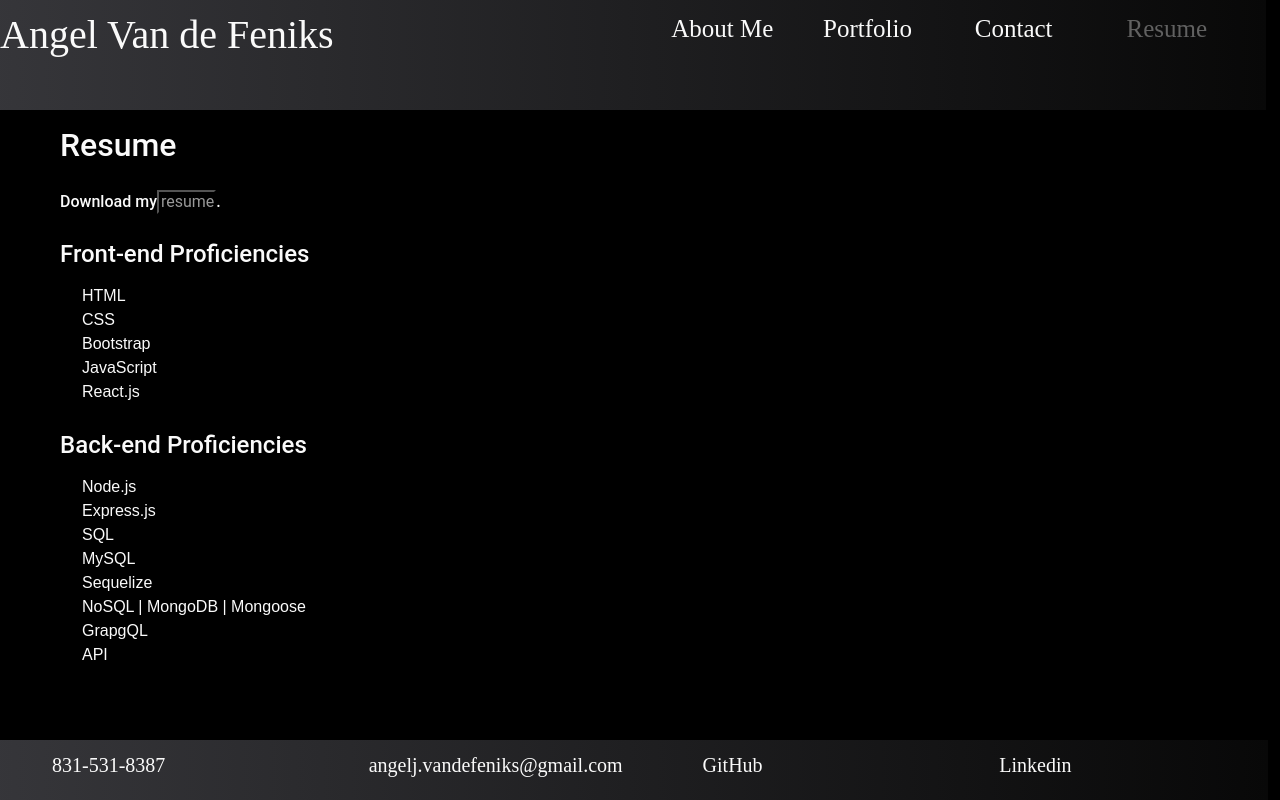
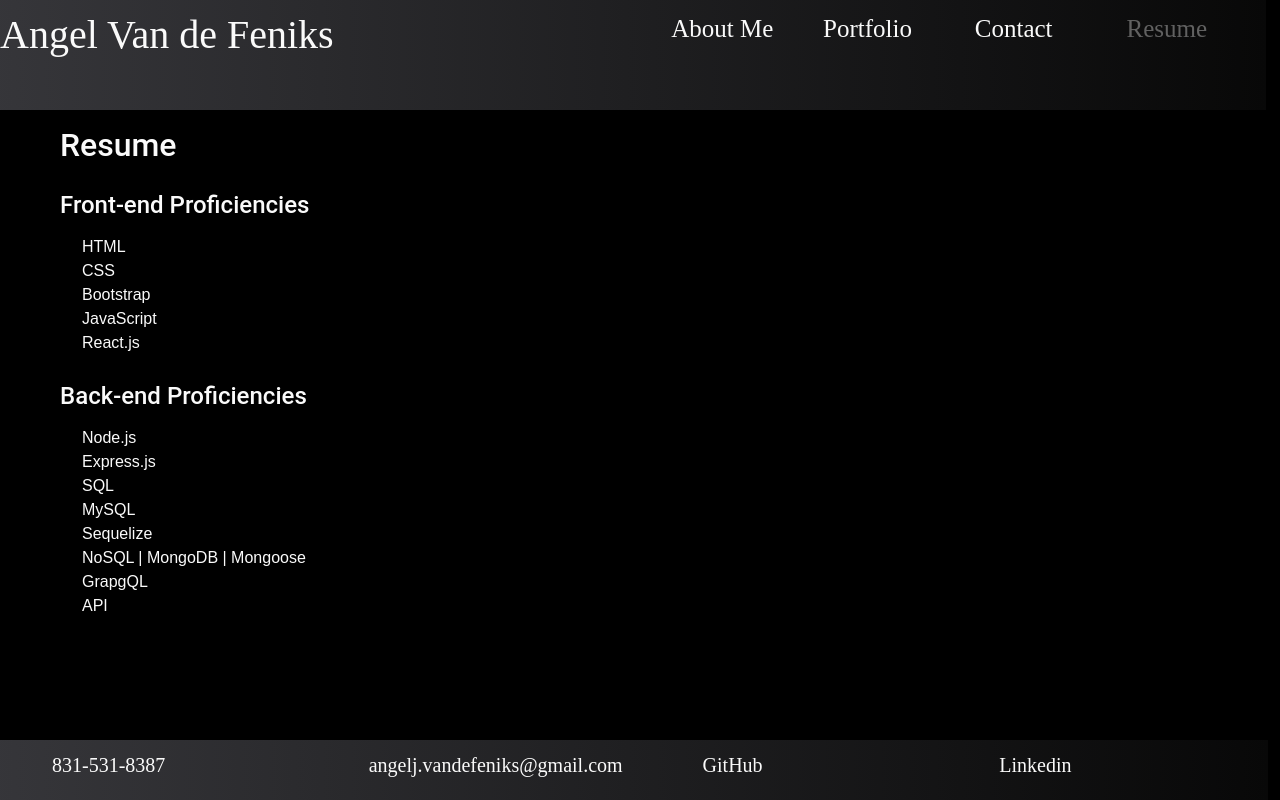
Before and after one commit to avandefeniks/react-portfolio, a React (Create React App) app: page / in a window 1280 px wide. Both pictures are taken after a click on the item "Resume". Built offline with nearby package versions, Linux system fonts and the light colour scheme.

Commit message:
resume page changes

```diff
--- a/src/components/Resume/index.js
+++ b/src/components/Resume/index.js
@@ -34,9 +34,9 @@ function Resume() {
     return (
         <div className='div-resume'>
             <h2>Resume</h2>
-            <h6>Download my
+            {/* <h6>Download my
                 <button className='resume-btn' onClick={onDownload}>resume</button>.
-            </h6>
+            </h6> */}
             <h4>Front-end Proficiencies</h4>
             <ul className='resume-list'>
                 <li>
```
